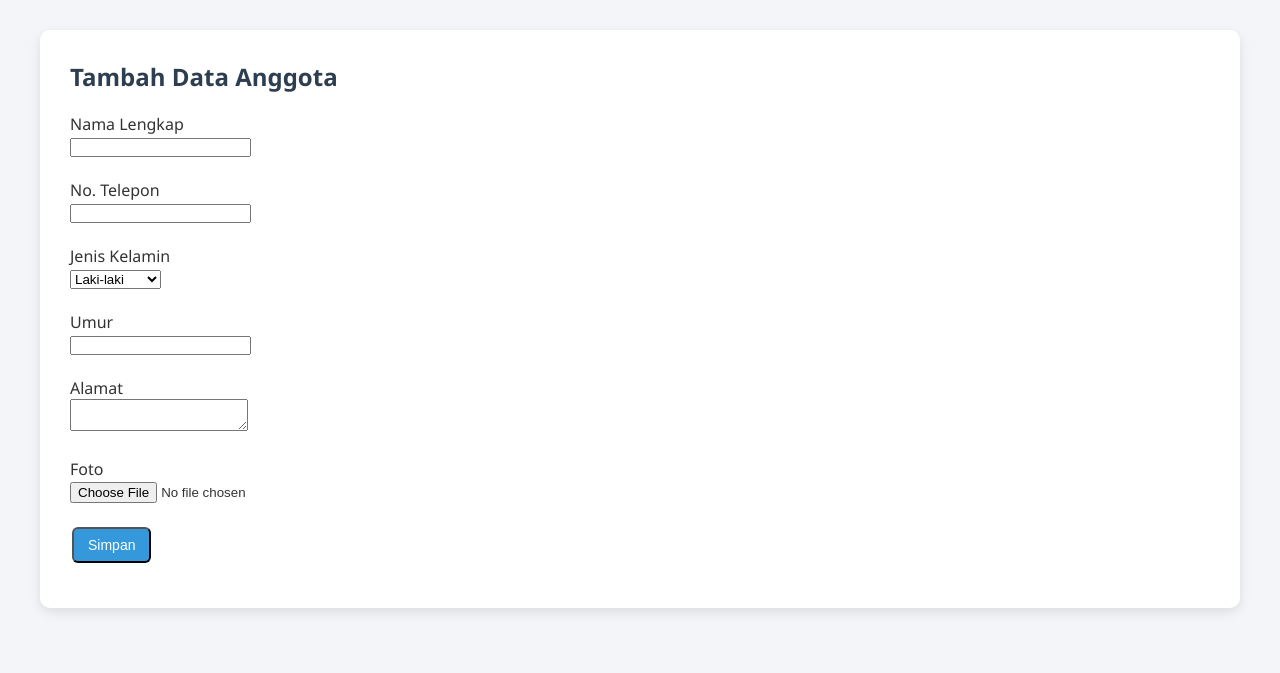
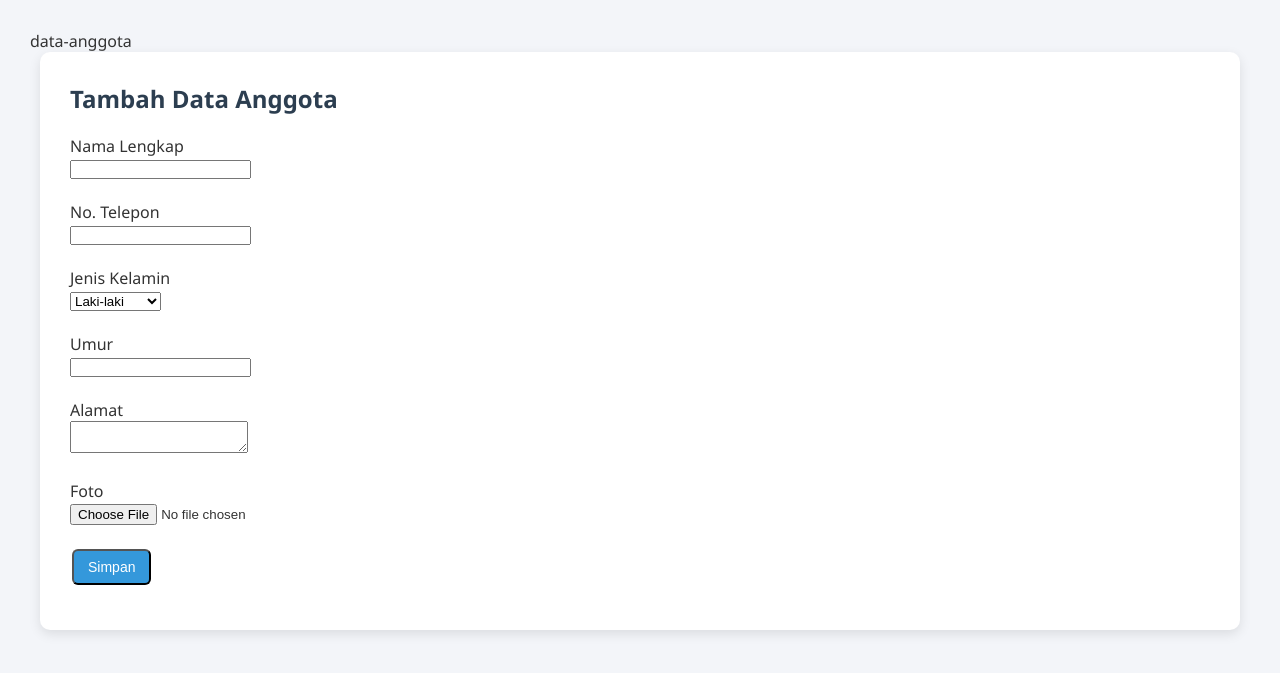
Before and after one commit to nneyaii/Kelompok6-TA, a PHP site: page /tambah.php in a window 1280 px wide. Shown: the top 673 px of the page. Run offline with PHP 8.4, Linux system fonts and the light colour scheme.

Commit message:
Pesan commit kamu

```diff
--- a/data-anggota/tambah.php
+++ b/data-anggota/tambah.php
@@ -1,7 +1,7 @@
 <?php include 'db.php'; ?>
 <!DOCTYPE html>
 <html>
-<head>
+<head>data-anggota
     <title>Tambah Anggota</title>
     <link rel="stylesheet" type="text/css" href="style.css">
 </head>
```
Also changed, not shown: login/index.php (added).
